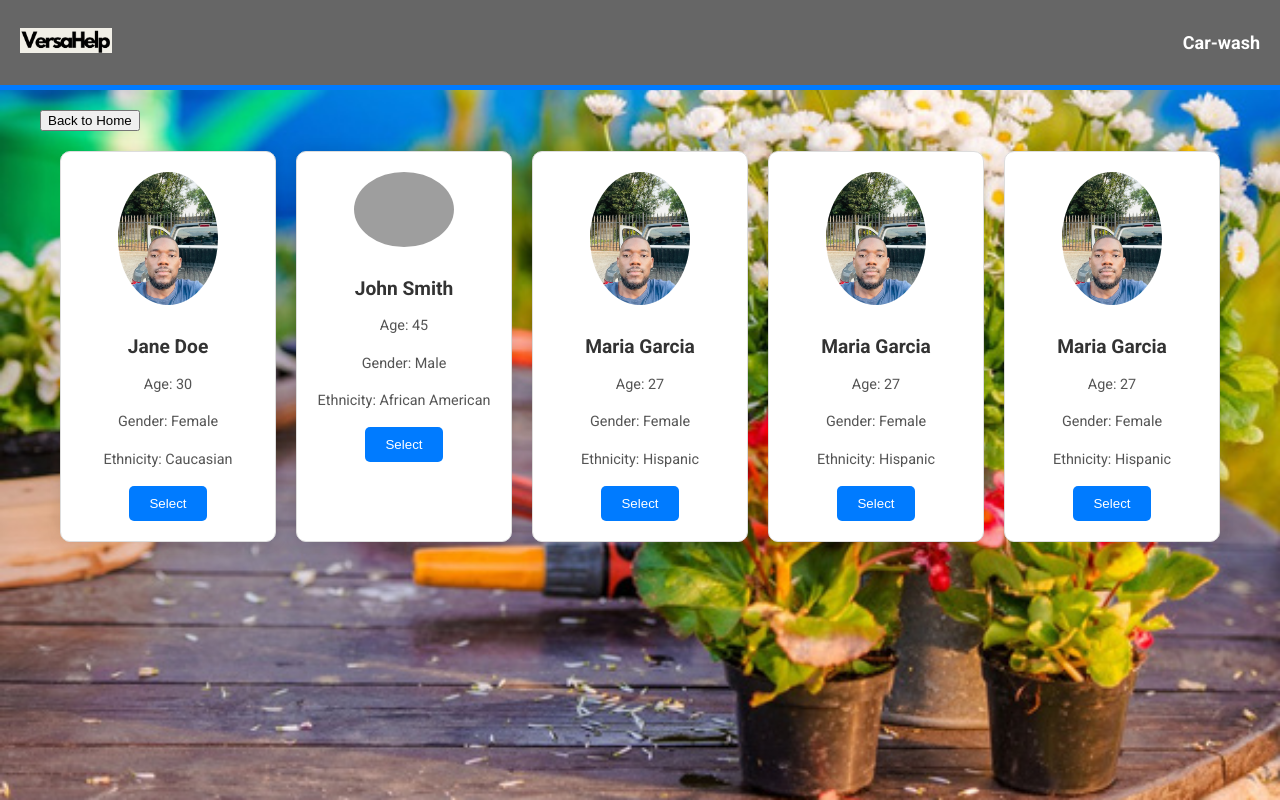
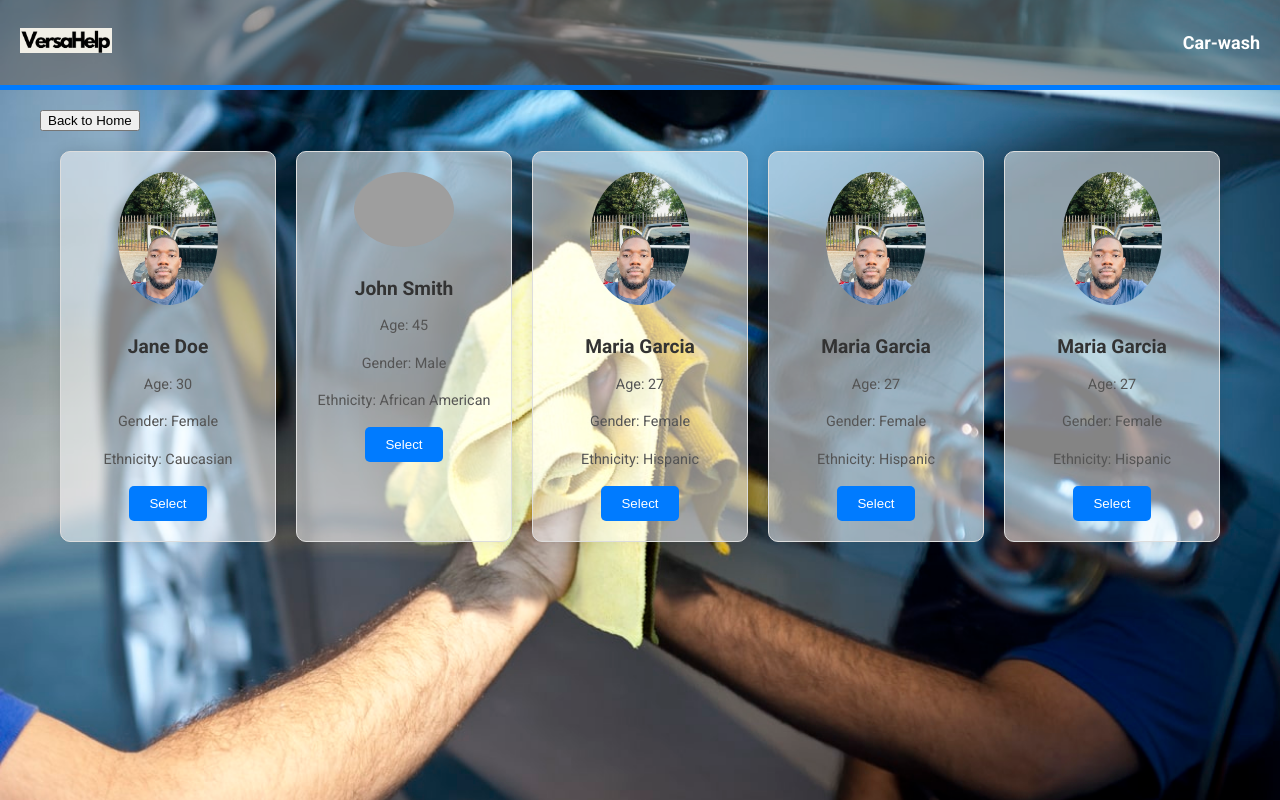
Before and after one commit to PrimeTony/VersaHelp-Website, a plain HTML site: page car-wash.html in a window 1280 px wide. Drawn offline with Linux system fonts and the light colour scheme; grey boxes are pictures that could not be loaded.

```diff
--- a/Home Duties.css
+++ b/Home Duties.css
@@ -5,6 +5,8 @@
     padding: 0;
     color: #333;
     line-height: 1.6;
+    background: url('images/Black.jpg') no-repeat center center fixed;
+    background-size: cover; /* Ensure the background image covers the whole page */
 }
 
 /* Header styling */
@@ -51,7 +53,7 @@
 
 /* Box styling within the grid */
 .box {
-    background-color: #fff;
+    background-color: #ffffff6d;
     padding: 20px;
     border-radius: 8px;
     box-shadow: 0 4px 8px rgba(0, 0, 0, 0.1); /* Adds shadow for depth */
@@ -61,7 +63,7 @@
 }
 
 .box:hover {
-    background-color: #a6a2a2; /* Adds a slight background change on hover */
+    background-color: #d0cbcb; /* Adds a slight background change on hover */
 }
 
 .box img {
@@ -144,6 +146,7 @@
 .logo {
     width: 16%; /* 60% smaller than the original 40% size */
 }
+
 .top-nav {
     position: fixed;
     right: 10px; /* Position the nav bar on the top right */
@@ -152,6 +155,7 @@
     gap: 20px; /* Space between icons */
     align-items: center; /* Center align icons vertically */
 }
+
 .top-nav img {
     width: 40px; /* Adjust icon size as needed */
     height: auto;
--- a/babysitting.css
+++ b/babysitting.css
@@ -32,7 +32,7 @@
 }
 
 header {
-    background-color: #666666; /* Dark background for header */
+    background-color: #66666681; /* Dark background for header */
     color: white; /* White text color */
     padding: 15px; /* Reduce padding by 25% (from 20px to 15px) */
     border-bottom: 5px solid #007bff; /* Accent border */
@@ -70,12 +70,12 @@
     display: inline-block; /* Display items inline */
     width: 250px; /* Set width */
     padding: 20px; /* Add padding inside the box */
-    border: 1px solid #ddd; /* Add border around the box */
+    border: 1px solid #d0cccc68; /* Add border around the box */
     border-radius: 10px; /* Round the corners */
     box-shadow: 0 0 15px rgba(0, 0, 0, 0.1); /* Add subtle shadow */
     text-align: center; /* Center align the text */
     transition: transform 0.3s ease, box-shadow 0.3s ease; /* Smooth transition for transform and shadow */
-    background-color: white; /* Set background color */
+    background-color: rgba(185, 179, 179, 0.562); /* Set background color */
 }
 
 .profile-box:hover {
@@ -108,7 +108,7 @@
 .profile-box button {
     margin-top: 10px; /* Add space above the button */
     padding: 10px 20px; /* Add padding inside the button */
-    background-color: #007bff; /* Set background color */
+    background-color: #001aff; /* Set background color */
     color: #fff; /* Set text color to white */
     border: none; /* Remove border */
     border-radius: 5px; /* Round the corners */
@@ -117,7 +117,7 @@
 }
 
 .profile-box button:hover {
-    background-color: #0056b3; /* Change background color on hover */
+    background-color: #1950d0e3; /* Change background color on hover */
 }
 
 /* Dropdown Form Styling */
@@ -128,8 +128,8 @@
     border: 1px solid #ccc; /* Add border around the form */
     border-radius: 10px; /* Round the corners */
     box-shadow: 0 0 15px rgba(0, 0, 0, 0.1); /* Add shadow */
-    background-color: #ffffff; /* Set background color to white */
-    max-width: 500px; /* Limit the form width */
+    background-color: #ffffff51; /* Set background color to white */
+    max-width:500px; /* Limit the form width */
     margin: 0 auto; /* Center the form */
     transition: all 0.3s ease; /* Smooth transition for display */
 }
@@ -138,15 +138,15 @@
     display: block; /* Display labels as block elements */
     margin-bottom: 10px; /* Add space below the labels */
     font-family: 'Roboto', sans-serif; /* Set font family */
-    color: #333; /* Set label text color */
+    color: #000000; /* Set label text color */
     font-weight: bold; /* Make the label text bold */
 }
 
 .dropdown-form input, .dropdown-form textarea {
-    width: 100%; /* Set width to 100% */
+    width: 70%; /* Set width to 100% */
     padding: 10px; /* Add padding inside the input fields */
     margin-bottom: 15px; /* Add space below the input fields */
-    border: 1px solid #ccc; /* Add border around the input fields */
+    border: 1px solid #cccccc85; /* Add border around the input fields */
     border-radius: 5px; /* Round the corners */
     box-sizing: border-box; /* Ensure padding doesn't affect total width */
     font-family: 'Roboto', sans-serif; /* Set font family */
--- a/car-wash.css
+++ b/car-wash.css
@@ -17,13 +17,14 @@
 
 /* General Page Styling */
 body {
-    background: url('images/Backgrounds/stock-photo-flower-works-in-home-garden.jpg') no-repeat center center fixed;
+    background: url('images/Car-wash.jpg') no-repeat center center fixed;
     background-size: cover; /* Ensure the background image covers the whole page */
     font-family: 'Roboto', sans-serif;
     color: #333;
     margin: 0;
     padding: 0;
 }
+
 
 
 
@@ -47,7 +48,7 @@
 }
 
 header {
-    background-color: #666666; /* Dark background for header */
+    background-color: #666666a1; /* Dark background for header */
     color: white; /* White text color */
     padding: 15px; /* Reduce padding by 25% (from 20px to 15px) */
     border-bottom: 5px solid #007bff; /* Accent border */
@@ -90,7 +91,7 @@
     box-shadow: 0 0 15px rgba(0, 0, 0, 0.1); /* Add subtle shadow */
     text-align: center; /* Center align the text */
     transition: transform 0.3s ease, box-shadow 0.3s ease; /* Smooth transition for transform and shadow */
-    background-color: white; /* Set background color */
+    background-color: rgba(255, 255, 255, 0.517); /* Set background color */
 }
 
 .profile-box:hover {
```
Also changed, not shown: images/Backgrounds/Kainos-Garden-10.webp (deleted), images/Backgrounds/Kainos-Garden-3.webp (deleted), images/Backgrounds/Kainos-Garden-8.webp (deleted), images/Black.jpg (added), images/Car-wash.jpg (added).
